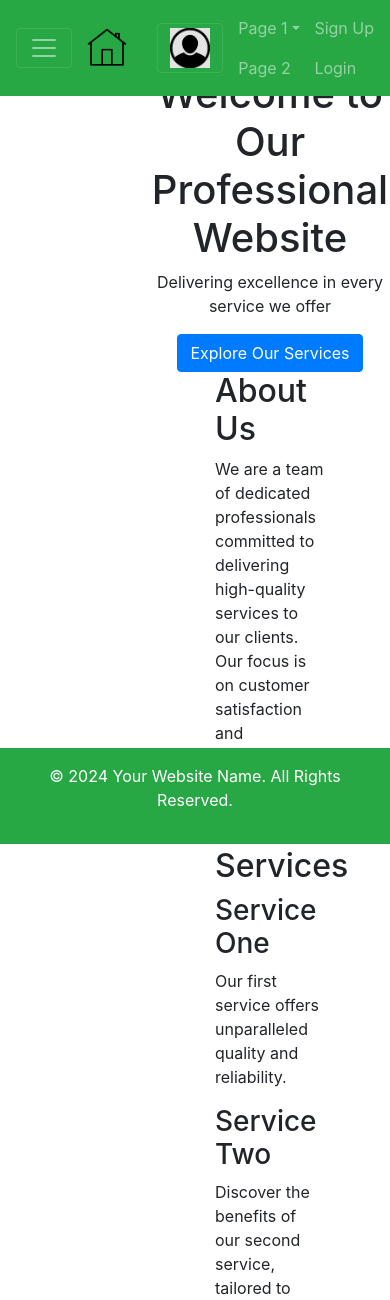
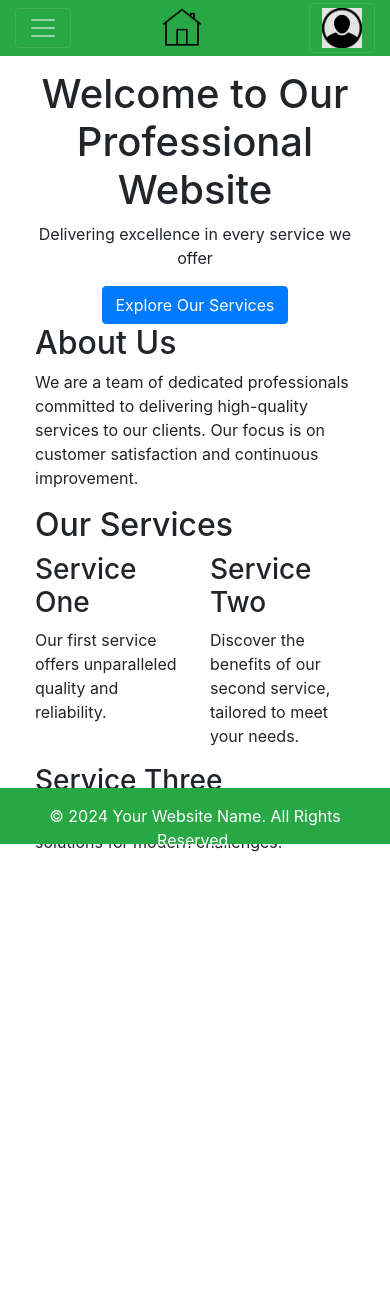
Before and after one commit to relliott-dev/login-system, a PHP site: page /index.php in a window 390 px wide. Shown: the top 1300 px of the page. After the commit the page ends 852 px from the top, so only its background shows below. Run offline with PHP 8.4, Linux system fonts and the light colour scheme; some libraries are stand-ins or nearby versions.

Commit message:
Update style.css
Complete edit of style sheet for mobile/desktop

```diff
--- a/style.css
+++ b/style.css
@@ -4,16 +4,13 @@
  * Date Created: 2024/03/20
  *
  * This stylesheet defines the layout and appearance of the navigation bar and footer across the website
- * It ensures a consistent look and feel while providing a responsive design
+ * It ensures a consistent look and feel while providing a responsive design for Mobile and Desktop
  *
  */
 
 body
 {
-	padding: 70px 50px 200px 200px;
-	margin: 0;
-	display: flex;
-	flex-direction: column;
+	padding: 70px 20px 200px;
 }
 
 .navbar, footer
@@ -21,26 +18,9 @@ body
 	position: fixed;
 	left: 0;
 	right: 0;
+	height: 56px;
+	padding: 0 15px;
 	z-index: 1030;
-}
-
-.nav-inner
-{
-	display: flex;
-	align-items: center;
-	width: 100%;
-	padding-left: 200px;
-	padding-right: 200px;
-}
-
-.navbar-nav
-{
-	display: flex;
-}
-
-.navbar-spacer
-{
-	flex-grow: 1;
 }
 
 .icon-small
@@ -49,13 +29,13 @@ body
 	height: 40px;
 }
 
-
+/* Dropdown Menu Styles */
 .dropdown-menu
 {
 	background-color: #28a745;
+	box-shadow: 0 4px 8px rgba(0, 0, 0, 0.1);
+	border-radius: 0;
 	border: none;
-	border-radius: 0;
-	box-shadow: 0 4px 8px rgba(0, 0, 0, 0.1);
 }
 
 .dropdown-item
@@ -69,3 +49,121 @@ body
 	background-color: #218838;
 	color: #ffffff;
 }
+
+/* Table Styles */
+.table-controls
+{
+	margin-bottom: 10px;
+}
+
+.table th, .table td
+{
+	text-align: center;
+	white-space: nowrap;
+	font-size: 14px;
+}
+
+.table-spacing
+{
+	margin-bottom: 50px;
+}
+
+.pagination
+{
+	flex-wrap: wrap;
+	justify-content: center;
+	margin: 4px;
+}
+
+.pagination a
+{
+	margin: 4px;
+	padding: 8px 12px;
+	font-size: 14px;
+	border: 1px solid #ddd;
+	border-radius: 5px;
+	color: #007bff;
+	text-decoration: none;
+}
+
+.pagination a.active
+{
+	background-color: #007bff;
+	color: white;
+	border-color: #007bff;
+}
+
+.selected-row
+{
+	background-color: #f0f0f0;
+}
+
+/* Mobile Styles */
+@media (max-width: 767px)
+{
+	.left-panel, .right-panel
+	{
+		position: fixed;
+		top: 56px;
+		bottom: 0;
+		width: 250px;
+		overflow-y: auto;
+		background-color: #28a745;
+		color: #ffffff;
+		transform: translateX(-100%);
+		transition: transform 0.3s ease-in-out;
+	}
+
+	.left-panel
+	{
+		left: 0;
+		transform: translateX(-100%);
+	}
+
+	.right-panel
+	{
+		right: 0;
+		transform: translateX(100%);
+	}
+
+	.show-left, .show-right
+	{
+		transform: translateX(0);
+	}
+
+	.panel .nav-link
+	{
+		color: #ffffff;
+		padding: 12px 15px;
+		font-size: 20px;
+		margin: 5px 0;
+	}
+}
+
+/* Desktop Styles */
+@media (min-width: 768px)
+{
+	.navbar
+	{
+		padding: 0 200px;
+	}
+
+	.left-panel, .right-panel
+	{
+		order: 2;
+		position: static;
+		transform: none;
+		width: auto;
+		overflow-y: visible;
+	}
+
+	.right-panel
+	{
+		margin-left: auto;
+	}
+
+	.navbar .nav-item
+	{
+		position: relative;
+	}
+}
```
